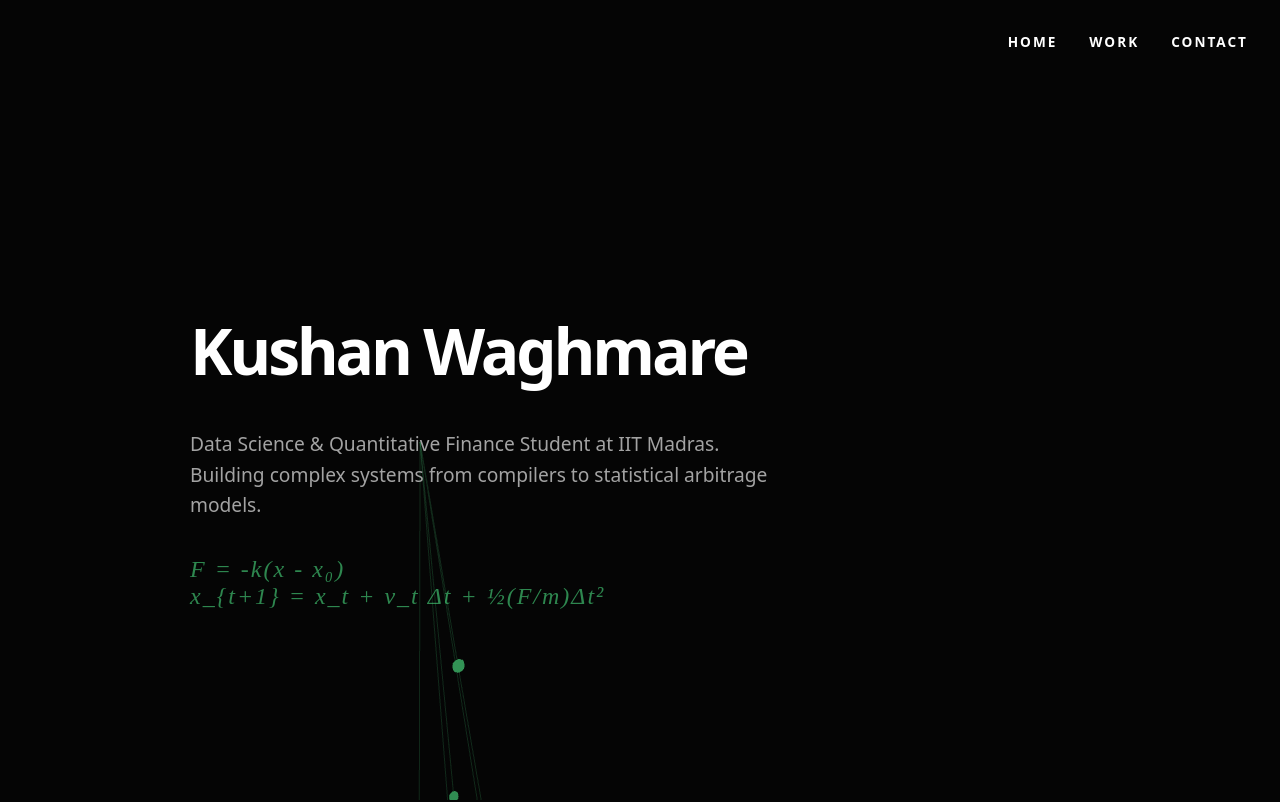
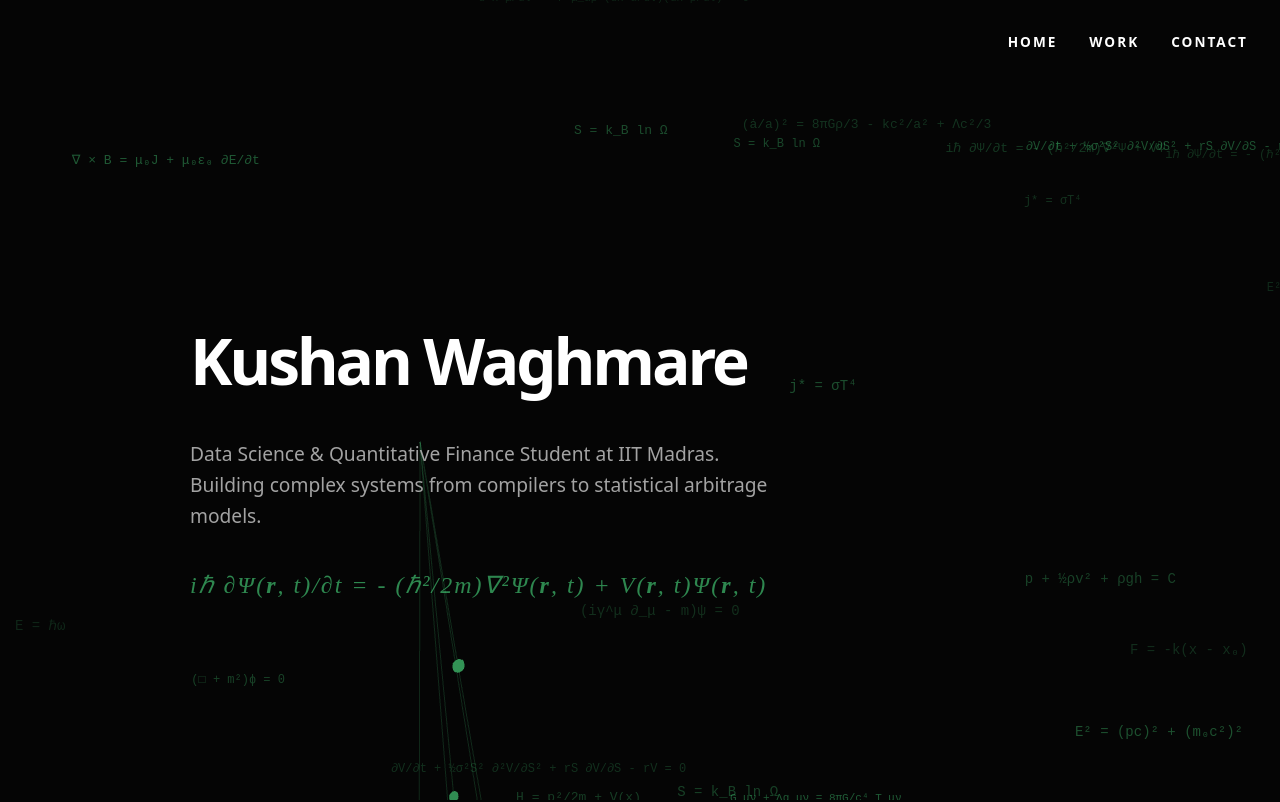
Before and after one commit to KushanWaghmare/KushanWaghmare.github.io, a website: page index.html in a window 1280 px wide. Shown: the top 802 px of the page. Drawn offline with nearby package versions, Linux system fonts and the light colour scheme.

Commit message:
feat: add Three.js 3D physics mesh, separate project sections, and falling equation stream
- Structure project cards into dedicated full-height viewport sections with DOM anchor tracking
- Implement Three.js 3D Verlet physics engine reactive to scrolling and cursor repulsion
- Incorporate 3D Schrödinger equation and technical project formulae
- Add continuous canvas waterfall effect rendering fundamental physics equations

```diff
--- a/index.html
+++ b/index.html
@@ -84,6 +84,7 @@
 </head>
 <body>
     <canvas id="physics-canvas"></canvas>
+    <canvas id="rain-canvas"></canvas>
 
     <nav class="nav">
         <a href="#home">Home</a>
@@ -97,8 +98,7 @@
             <h1>Kushan Waghmare</h1>
             <p>Data Science & Quantitative Finance Student at IIT Madras.<br>Building complex systems from compilers to statistical arbitrage models.</p>
             <div class="equation">
-                F = -k(x - x₀) <br>
-                x_{t+1} = x_t + v_t Δt + ½(F/m)Δt²
+                iℏ ∂Ψ(<b>r</b>, t)/∂t = - (ℏ²/2m)∇²Ψ(<b>r</b>, t) + V(<b>r</b>, t)Ψ(<b>r</b>, t)
             </div>
         </section>
 
@@ -307,9 +307,87 @@
             camera.position.y += (mouse.y * 50 - camera.position.y) * 0.05;
             camera.lookAt(scene.position);
 
+            // Falling physics equations
+            rCtx.clearRect(0, 0, rW, rH);
+            for (let i = 0; i < streams.length; i++) {
+                const s = streams[i];
+                rCtx.font = `${s.size}px monospace, serif`;
+                rCtx.fillStyle = `rgba(74, 222, 128, ${s.opacity})`;
+                rCtx.fillText(s.eq, s.x, s.y);
+                s.y += s.speed;
+                if (s.y > rH + 30) {
+                    s.y = -20 - Math.random() * 80;
+                    s.x = Math.random() * rW;
+                    s.eq = equations[Math.floor(Math.random() * equations.length)];
+                    s.speed = 0.6 + Math.random() * 1.5;
+                    s.opacity = 0.12 + Math.random() * 0.28;
+                }
+            }
+
             renderer.render(scene, camera);
             requestAnimationFrame(update);
         }
+
+        // Falling Physics Equations Setup
+        const rainCanvas = document.getElementById('rain-canvas');
+        const rCtx = rainCanvas.getContext('2d');
+        let rW, rH;
+        function resizeRain() {
+            rW = rainCanvas.width = window.innerWidth;
+            rH = rainCanvas.height = window.innerHeight;
+        }
+        window.addEventListener('resize', resizeRain);
+        resizeRain();
+
+        const equations = [
+            "iℏ ∂Ψ/∂t = ĤΨ",
+            "G_μν + Λg_μν = 8πG/c⁴ T_μν",
+            "∇ · E = ρ / ε₀",
+            "∇ × B = μ₀J + μ₀ε₀ ∂E/∂t",
+            "∇ · B = 0",
+            "∇ × E = -∂B/∂t",
+            "(iγ^μ ∂_μ - m)ψ = 0",
+            "∂V/∂t + ½σ²S² ∂²V/∂S² + rS ∂V/∂S - rV = 0",
+            "ρ(∂u/∂t + u·∇u) = -∇p + μ∇²u + f",
+            "Δx Δp ≥ ℏ/2",
+            "F = dp/dt = ma",
+            "F = G(m₁m₂)/r²",
+            "S = k_B ln Ω",
+            "d²x^μ/dτ² + Γ^μ_αβ (dx^α/dτ)(dx^β/dτ) = 0",
+            "F = -k(x - x₀)",
+            "d/dt(∂L/∂q̇) - ∂L/∂q = 0",
+            "q̇ = ∂H/∂p, ṗ = -∂H/∂q",
+            "E = mc²",
+            "E² = (pc)² + (m₀c²)²",
+            "E = ℏω",
+            "F = q(E + v × B)",
+            "dU = TdS - pdV + μdN",
+            "j* = σT⁴",
+            "2d sin θ = nλ",
+            "(ȧ/a)² = 8πGρ/3 - kc²/a² + Λc²/3",
+            "λ = h/p",
+            "S = 1/μ₀ (E × B)",
+            "PV = Nk_B T",
+            "p + ½ρv² + ρgh = C",
+            "(□ + m²)ϕ = 0",
+            "df = (∂f/∂t + μ∂f/∂x + ½σ²∂²f/∂x²)dt + σ(∂f/∂x)dW_t",
+            "∂u/∂t = α∇²u",
+            "H = p²/2m + V(x)",
+            "∇²Φ = 4πGρ",
+            "Z = ∑ e^{-β E_i}",
+            "iℏ ∂Ψ/∂t = - (ℏ²/2m)∇²Ψ + VΨ",
+            "c² = 1 / (ε₀ μ₀)"
+        ];
+
+        const streamCount = Math.max(16, Math.floor(window.innerWidth / 55));
+        const streams = Array.from({ length: streamCount }, (_, i) => ({
+            x: (i + Math.random() * 0.5) * (window.innerWidth / streamCount),
+            y: Math.random() * window.innerHeight,
+            speed: 0.6 + Math.random() * 1.5,
+            eq: equations[Math.floor(Math.random() * equations.length)],
+            opacity: 0.12 + Math.random() * 0.28,
+            size: 11 + Math.floor(Math.random() * 4)
+        }));
 
         update();
     </script>
```
